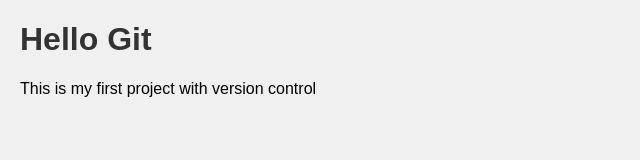
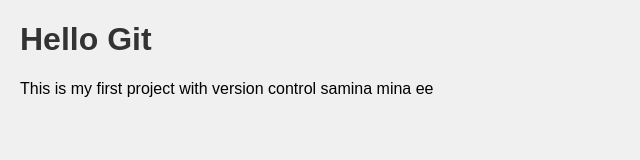
Before and after one commit to maiamaiaa/percobaan2, a plain HTML site: page index.html in a window 1280 px wide. Shown: the whole page, without its empty margins (0-640 px from the left). Drawn offline with Linux system fonts and the light colour scheme.

Commit message:
Update index.html

```diff
--- a/index.html
+++ b/index.html
@@ -8,6 +8,6 @@
 </head>
 <body>
     <h1>Hello Git</h1>
-    <p>This is my first project with version control</p>
+    <p>This is my first project with version control samina mina ee </p>
 </body>
 </html>
```
